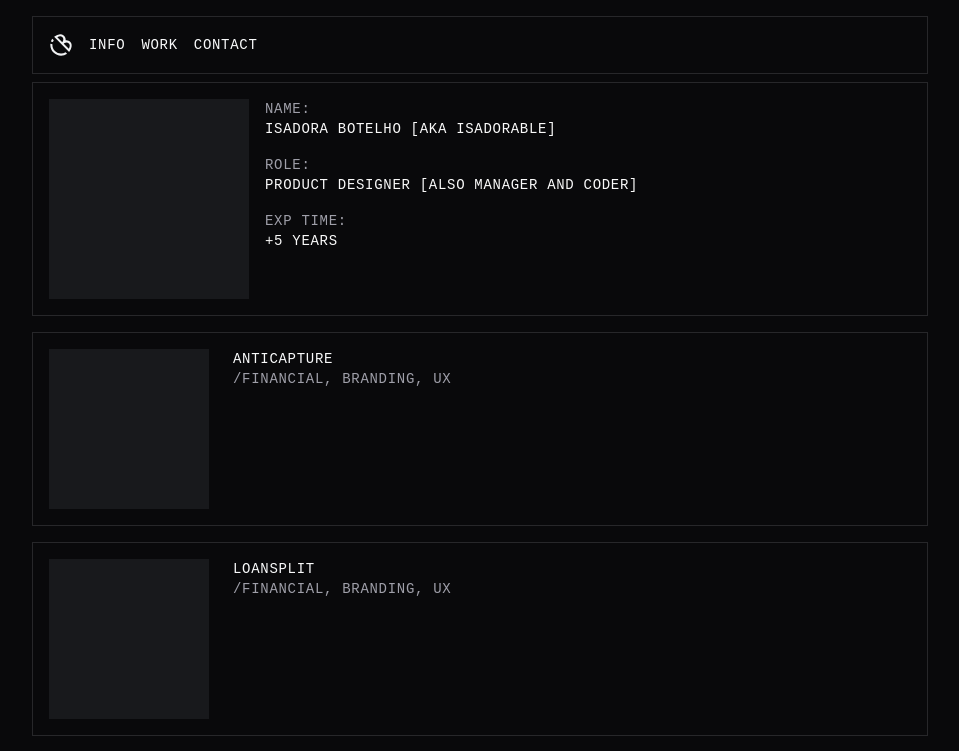
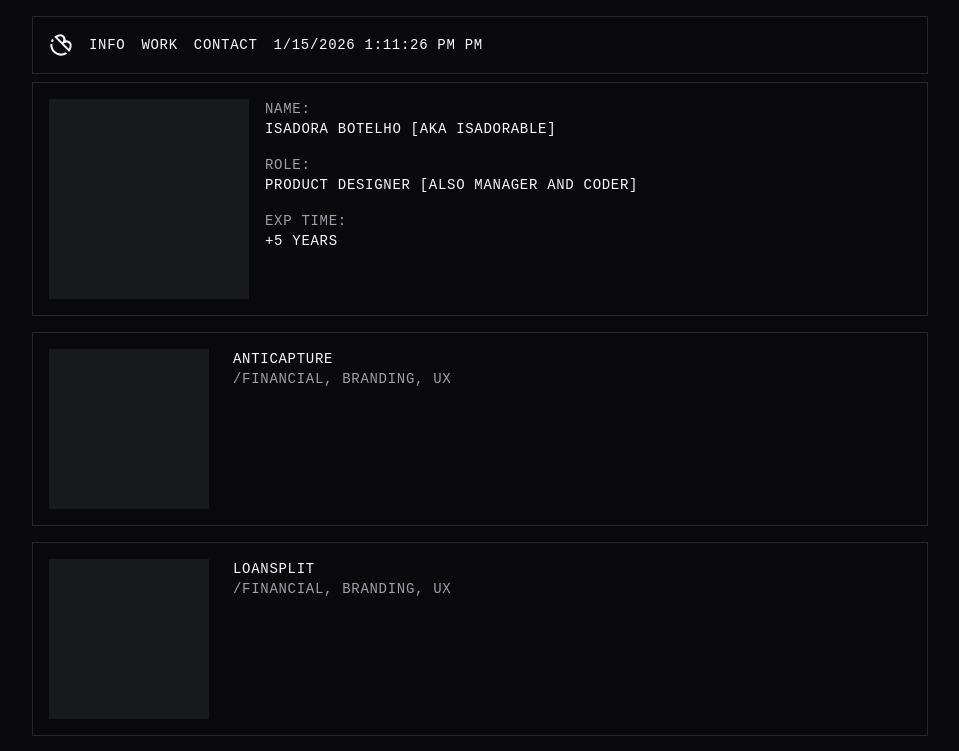
Before and after one commit to isadorable-png/react-course-portfolio, a React (Vite) app: page / in a window 1280 px wide. Shown: the top 751 px of the page, without its empty margins (160-1119 px from the left). Built offline with nearby package versions, Linux system fonts and the light colour scheme.

Commit message:
current date

```diff
--- a/src/components/Navbar.jsx
+++ b/src/components/Navbar.jsx
@@ -1,5 +1,8 @@
 import React from 'react'
 import Logo from '../assets/images/isadora-logo.svg';  //importing the logo image
+
+const d = new Date();
+console.log(d);
 
 const Navbar = () => {
   return (
@@ -11,6 +14,9 @@ const Navbar = () => {
             <li>Work</li>
             <li>Contact</li>
         </ul>
+        <div>
+          {d.toLocaleDateString()} {d.toLocaleTimeString()} {d.getHours() < 12 ? 'AM' : 'PM'}
+        </div>
        </div>
     </>
   )
```
